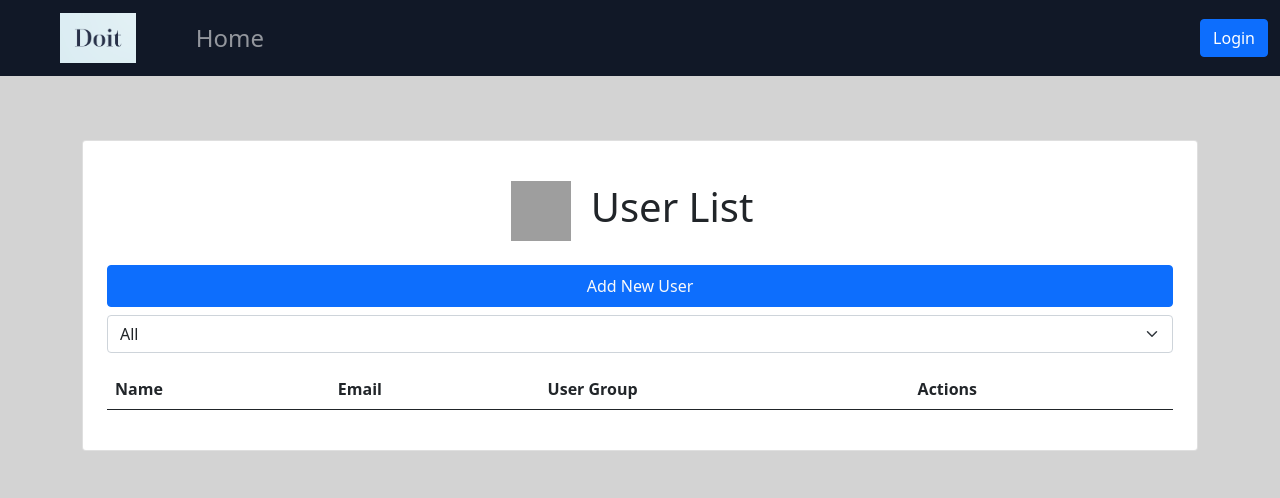
After one commit to Aayush-Ratna-Sthapit/majot_project, a Django app: template projects/templates/projects/users.html in a window 1280 px wide. The commit adds this page. Shown: the top 498 px of the page. Run offline with Django 3.2, Linux system fonts and the light colour scheme; the template is opened without the code that fills it, so the values that code supplies are empty; grey boxes are pictures that could not be loaded.

Commit message:
added user view for admisn in navbar

```diff
--- a/django_work/settings.py
+++ b/django_work/settings.py
@@ -130,7 +130,7 @@ STATICFILES_DIRS = [
 
 DEFAULT_AUTO_FIELD = 'django.db.models.BigAutoField'
 
-LOGIN_REDIRECT_URL ='tasks'
+LOGIN_REDIRECT_URL ='user-profile'
 
 LOGIN_URL ='login'
 
--- a/projects/models.py
+++ b/projects/models.py
@@ -10,7 +10,7 @@ class Profile(models.Model):
     user_groups = models.ManyToManyField(Group, blank=True)
     name = models.CharField(max_length=200,null=True,blank=True)
     email = models.EmailField(blank=True,null=True)
-    photo =models.ImageField(null=True,blank=True)
+    photo = models.ImageField(null=True,blank=True)
     bio = models.TextField(null=True,blank=True)
 
     def __str__(self):
--- a/projects/templates/projects/project-detail.html
+++ b/projects/templates/projects/project-detail.html
@@ -2,7 +2,7 @@
 {% load static %}
 
 {% block content %}
-<div class="container  bg-light ">
+<div class="container my-5 bg-light ">
    <button onclick="goBack()" class="btn btn-secondary my-4">Back</button>
      <div class="container">
        <div class="row d-flex justify-content-center align-items-center h-500">
@@ -58,6 +58,7 @@
                    </div>
                 </div>
              </div>
+             <div class="my-5"></div>
           </div>
        </div>
     </div>
--- a/projects/templates/projects/projects.html
+++ b/projects/templates/projects/projects.html
@@ -5,11 +5,11 @@
   <div class="container my-3">
     <div class="row d-flex justify-content-center align-items-center my-3">
       <div class="col-xl-12">
-        <div class="card">
+        <div class="card my-5">
           <div class="card-body p-4">
             <div class="text-center pt-3 pb-2">
               <img src="https://mdbcdn.b-cdn.net/img/Photos/new-templates/bootstrap-todo-list/check1.webp" alt="Check" height="60px" width="60px" />
-              <h1 class="mx-3 my-3" style="display: inline-block; vertical-align: middle;">Projects</h1>
+              <h1 class="mx-3" style="display: inline-block; vertical-align: middle;">Projects</h1>
             </div>
             <div class="text-center my-3">
               <a class="nav-link btn btn-primary text-light" href="{% url 'create-project' %}">Create Project</a>
--- a/projects/templates/projects/userProfile.html
+++ b/projects/templates/projects/userProfile.html
@@ -7,7 +7,7 @@
             <div class="col-sm-9">
                 <div class="container">
                     <p><b>Name: </b>{{ user.profile.name }}</p>
-                    <p><b>Email: </b>{{ user.email }}</p>
+                    <p><b>Email: </b>{{ user.profile.email }}</p>
                     <p><b>Bio: </b>{{ user.profile.bio }}</p>
                 </div>
             </div>
--- /dev/null
+++ b/projects/templates/projects/users.html
@@ -0,0 +1,58 @@
+{% extends 'base.html' %}
+{% load static %}
+
+{% block content %}
+   <section>
+      <div class="container my-3">
+         <div class="row d-flex justify-content-center align-items-center my-3">
+            <div class="col-xl-12">
+               <div class="card my-5">
+                  <div class="card-body p-4">
+                     <div class="text-center pt-3 pb-2">
+                        <img src="https://mdbcdn.b-cdn.net/img/Photos/new-templates/bootstrap-todo-list/check1.webp" alt="Check" height="60px" width="60px" />
+                        <h1 class="mx-3" style="display: inline-block; vertical-align: middle;">User List</h1>
+                     </div>
+                     <div class="text-center my-3">
+                        <a class="nav-link btn btn-primary text-light" href="{% url 'register' %}">Add New User</a>
+                        <select class="form-select mt-2" id="user-group-filter" name="user-group-filter">
+                            <option value="">All</option>
+                            <option value="admin">Admin</option>
+                            <option value="manager">Manager</option>
+                            <option value="employee">Employee</option>
+                        </select>
+                     </div>
+                     <table class="table">
+                        <thead>
+                           <tr>
+                              <th scope="col">Name</th>
+                              <th scope="col">Email</th>
+                              <th scope="col">User Group</th>
+                              <th scope="col">Actions</th>
+                           </tr>
+                        </thead>
+                        <tbody>
+                           {% for user in users %}
+                              <tr class="fw-normal">
+                                 <td class="border-0">
+                                    <span class="ms-2">{{ user.name }}</span>
+                                 </td>
+                                 <td class="border-0">
+                                    {{ user.email }}
+                                 </td>
+                                 <td class="border-0">
+                                    {{ user.user_group }}
+                                 </td>
+                                 <td class="border-0">
+                                    <a class="btn btn-success" href="" data-mdb-toggle="tooltip" title="Update">Update</a>
+                                 </td>
+                              </tr>
+                           {% endfor %}
+                        </tbody>
+                     </table>
+                  </div>
+               </div>
+            </div>
+         </div>
+      </div>
+   </section>
+{% endblock %}
--- a/projects/urls.py
+++ b/projects/urls.py
@@ -6,6 +6,7 @@ urlpatterns = [
     path('', views.projectList, name='index'),  # Handle the empty path with the 'index' view
 
     path('profile/', views.userProfile, name='user-profile'),
+    path('users/', views.userList, name='user-list'),
 
     path('projects', views.projectList, name='projects'),
     path('projects/<int:pk>', views.projectDetail, name='project-detail'),
--- a/templates/base.html
+++ b/templates/base.html
@@ -20,5 +20,16 @@
              window.history.back();
          }
       </script>
+      <script>
+         // Get the user group from a variable that you set in your template context.
+         var isUserAdmin = {{ is_admin|yesno:"true,false" }};
+         if (isUserAdmin) {
+            // If the user is an admin, show the "Users" button.
+            document.getElementById("users-button").style.display = "block";
+         } else {
+            // If the user is not an admin, hide the "Users" button.
+            document.getElementById("users-button").style.display = "none";
+         }
+      </script>
    </body>
 </html>
--- a/templates/navbar.html
+++ b/templates/navbar.html
@@ -1,13 +1,10 @@
 {% load static %}
+{% load custom_filters %}
 
 <nav class="navbar navbar-expand-lg navbar-dark text-dark" style="background-color: #111827;">
   <div class="container-fluid">
-      <a class="navbar-brand mx-5" href="{% url 'projects' %}">
-         <img src="{% static 'img/logo.png' %}" alt="Logo" height="50px">
-      </a>
-      <button class="navbar-toggler" type="button" data-bs-toggle="collapse" data-bs-target="#navbarSupportedContent" aria-controls="navbarSupportedContent" aria-expanded="false" aria-label="Toggle navigation">
-         <span class="navbar-toggler-icon"></span>
-      </button>
+    <a class="navbar-brand mx-5" href="{% url 'projects' %}"><img src="{% static 'img/logo.png' %}" alt="Logo" height="50px" /></a>
+    <button class="navbar-toggler" type="button" data-bs-toggle="collapse" data-bs-target="#navbarSupportedContent" aria-controls="navbarSupportedContent" aria-expanded="false" aria-label="Toggle navigation"><span class="navbar-toggler-icon"></span></button>
     {% if request.user.is_authenticated %}
       <div class="collapse navbar-collapse" id="navbarSupportedContent">
         <ul class="navbar-nav me-auto mb-2 mb-lg-0">
@@ -20,9 +17,9 @@
           <li class="nav-item mx-1 fs-4">
             <a class="nav-link" href="{% url 'tasks' %}">Tasks</a>
           </li>
-            {% if request.user.is_admin %}
+          {% if request.user|has_group:'admin' %}
             <li class="nav-item mx-1 fs-4">
-               <a class="nav-link" href="{% url 'users' %}">Users</a>
+              <a class="nav-link" href="{% url 'user-list' %}">Users</a>
             </li>
           {% endif %}
         </ul>
@@ -39,27 +36,7 @@
   </div>
 </nav>
 
-
-
-
-
-
-
-
-
-
-
-
-
-
-
-
-
-
-
-
-
-<!--{% load static %}
+<!--   {% load static %}
 
 <nav class="navbar navbar-expand-lg navbar-dark bg-dark text-dark">
    <div class="container-fluid">
@@ -85,4 +62,4 @@
    </div>
    </div>
    </div>
-</nav> -->
+</nav>    -->
```
Also changed, not shown: projects/templatetags/custom_filters.py (added, +8 -0 lines), projects/views.py (+10 -2 lines), projects/templatetags/__init__.py (added). Lines whose indentation alone changed are shown as unchanged.
